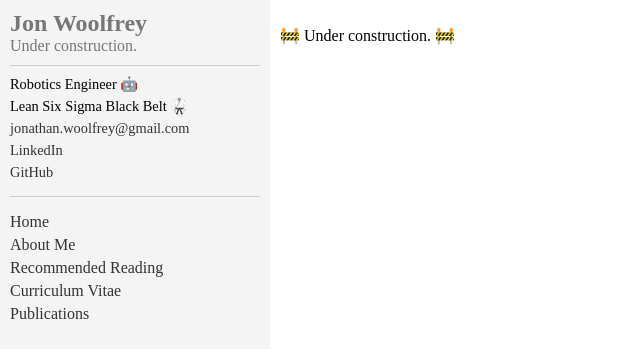
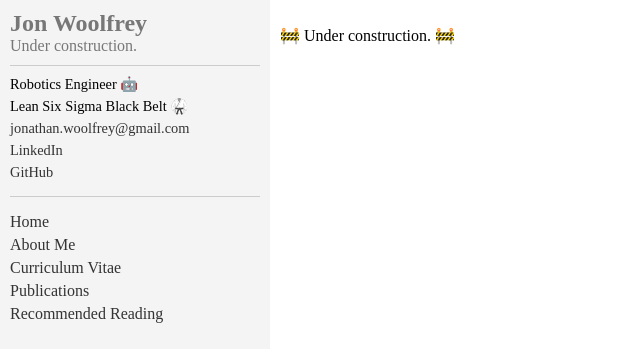
Before and after one commit to Woolfrey/woolfrey.github.io, a Jekyll site: the page built from README.md, in a window 1280 px wide. Shown: the top 362 px of the page, without its empty margins (0-640 px from the left). Built offline with Jekyll 4.4.1, drawn with Linux system fonts in a browser that asks for light colours; our own code applies the rules of GitHub Pages for plain Markdown files; part of the change alters nothing that is shown.

Commit message:
Sorted navigation links in alphabetical order

```diff
--- a/_config.yml
+++ b/_config.yml
@@ -17,12 +17,12 @@ sidebar:
     url: "/"
   - title: "About Me"
     url: "/about/"
-  - title: "Recommended Reading"
-    url: "/reading/"
   - title: "Curriculum Vitae"
     url: "/cv/"
   - title: "Publications"
     url: "/publications/"
+  - title: "Recommended Reading"
+    url: "/reading/"
 
 # Specify kramdown as the Markdown processor
 markdown: kramdown
```
